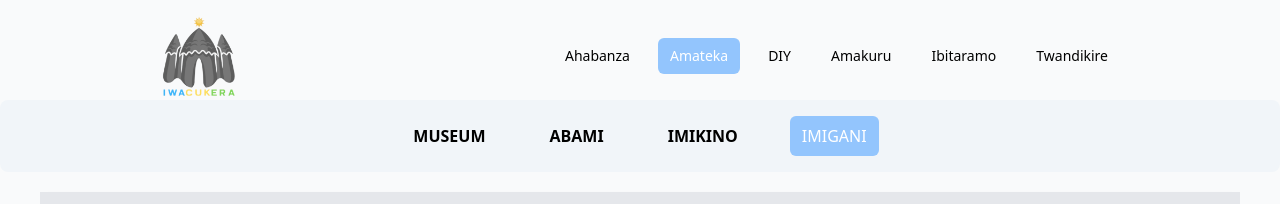
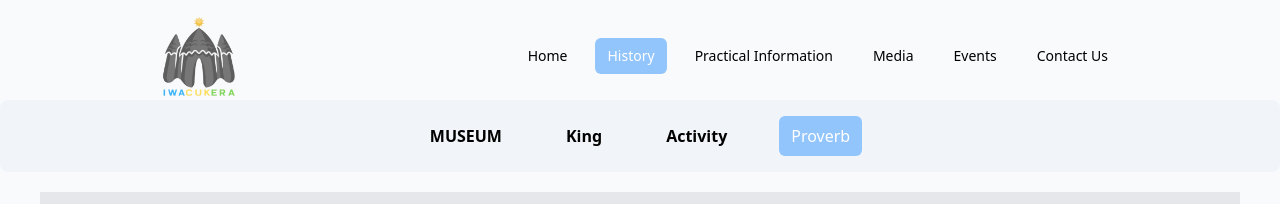
Before and after one commit to IBYIMANA/IWACUKERA, a React (Vite) app: page /history/imigani in a window 1280 px wide. Shown: the top 204 px of the page. Built offline with nearby package versions, Linux system fonts and the light colour scheme; no server answers.

Commit message:
changes navbar

```diff
--- a/package.json
+++ b/package.json
@@ -17,9 +17,13 @@
     "eslint": "^8.57.0",
     "express": "^4.19.2",
     "framer-motion": "^11.2.6",
+    "i18next": "^23.11.5",
+    "i18next-browser-languagedetector": "^8.0.0",
+    "i18next-http-backend": "^2.5.2",
     "react": "^18.3.1",
     "react-chartjs-2": "^5.2.0",
     "react-dom": "^18.3.1",
+    "react-i18next": "^14.1.2",
     "react-icons": "^5.2.1",
     "react-router-dom": "^6.23.1",
     "react-spinners": "^0.13.8",
--- a/src/Components/Navbar.jsx
+++ b/src/Components/Navbar.jsx
@@ -37,14 +37,14 @@ const NavBar = () => {
           <div className={`w-full lg:flex lg:items-center lg:w-auto ${isOpen ? "block" : "hidden"}`}>
 
             <div className="flex flex-col lg:flex-row lg:ml-auto lg:space-x-4 text-sm lg:flex-grow">
-              <NavLink to="/" exact="true" className={({ isActive }) => isActive ? 'text-white bg-blue-300 px-3 py-2 rounded-md' : 'text-black px-3 py-2 rounded-md'}>Ahabanza</NavLink>
-              <NavLink to="/history" exact="true" className={({ isActive }) => isActive ? 'text-white bg-blue-300 px-3 py-2 rounded-md' : 'text-black px-3 py-2 rounded-md'}>Amateka</NavLink>
+              <NavLink to="/" exact="true" className={({ isActive }) => isActive ? 'text-white bg-blue-300 px-3 py-2 rounded-md' : 'text-black px-3 py-2 rounded-md'}>Home</NavLink>
+              <NavLink to="/history" exact="true" className={({ isActive }) => isActive ? 'text-white bg-blue-300 px-3 py-2 rounded-md' : 'text-black px-3 py-2 rounded-md'}>History</NavLink>
 
 
-              <NavLink to="/practical" exact="true" className={({ isActive }) => isActive ? 'text-white bg-blue-300 px-3 py-2 rounded-md' : 'text-black px-3 py-2 rounded-md'}>DIY</NavLink>
-              <NavLink to="/media" exact="true" className={({ isActive }) => isActive ? 'text-white bg-blue-300 px-3 py-2 rounded-md' : 'text-black px-3 py-2 rounded-md'}>Amakuru</NavLink>
-              <NavLink to="/events" exact="true" className={({ isActive }) => isActive ? 'text-white bg-blue-300 px-3 py-2 rounded-md' : 'text-black px-3 py-2 rounded-md'}>Ibitaramo</NavLink>
-              <NavLink to="/Contact" exact="true" className={({ isActive }) => isActive ? 'text-white bg-blue-300 px-3 py-2 rounded-md' : 'text-black px-3 py-2 rounded-md'}>Twandikire</NavLink>
+              <NavLink to="/practical" exact="true" className={({ isActive }) => isActive ? 'text-white bg-blue-300 px-3 py-2 rounded-md' : 'text-black px-3 py-2 rounded-md'}>Practical Information</NavLink>
+              <NavLink to="/media" exact="true" className={({ isActive }) => isActive ? 'text-white bg-blue-300 px-3 py-2 rounded-md' : 'text-black px-3 py-2 rounded-md'}>Media</NavLink>
+              <NavLink to="/events" exact="true" className={({ isActive }) => isActive ? 'text-white bg-blue-300 px-3 py-2 rounded-md' : 'text-black px-3 py-2 rounded-md'}>Events</NavLink>
+              <NavLink to="/Contact" exact="true" className={({ isActive }) => isActive ? 'text-white bg-blue-300 px-3 py-2 rounded-md' : 'text-black px-3 py-2 rounded-md'}>Contact Us</NavLink>
 
             </div>
           </div>
--- a/src/Components/SubNav.jsx
+++ b/src/Components/SubNav.jsx
@@ -9,9 +9,9 @@ const SubNav = () => {
 
 
      <NavLink to={'/history/museum'} exact="true" className={({ isActive }) => isActive ? 'text-white bg-blue-300 px-3 py-2 rounded-md' : 'text-black px-3 py-2 rounded-md font-bold'}>MUSEUM</NavLink>
-     <NavLink to={'/history/abami'} exact="true" className={({ isActive }) => isActive ? 'text-white bg-blue-300 px-3 py-2 rounded-md' : 'text-black px-3 py-2 rounded-md font-bold'} >ABAMI</NavLink>
-     <NavLink to={'/history/imikino'} exact="true" className={({ isActive }) => isActive ? 'text-white bg-blue-300 px-3 py-2 rounded-md' : 'text-black px-3 py-2 rounded-md font-bold'} >IMIKINO</NavLink>
-     <NavLink to={'/history/imigani'} exact="true" className={({ isActive }) => isActive ? 'text-white bg-blue-300 px-3 py-2 rounded-md' : 'text-black px-3 py-2 rounded-md font-bold'} >IMIGANI</NavLink>
+     <NavLink to={'/history/abami'} exact="true" className={({ isActive }) => isActive ? 'text-white bg-blue-300 px-3 py-2 rounded-md' : 'text-black px-3 py-2 rounded-md font-bold'} >King</NavLink>
+     <NavLink to={'/history/imikino'} exact="true" className={({ isActive }) => isActive ? 'text-white bg-blue-300 px-3 py-2 rounded-md' : 'text-black px-3 py-2 rounded-md font-bold'} >Activity</NavLink>
+     <NavLink to={'/history/imigani'} exact="true" className={({ isActive }) => isActive ? 'text-white bg-blue-300 px-3 py-2 rounded-md' : 'text-black px-3 py-2 rounded-md font-bold'} >Proverb</NavLink>
    </div>
     </div>
   )
```
Also changed, not shown: 2 other files (tests, documents, lock files or other folders).
